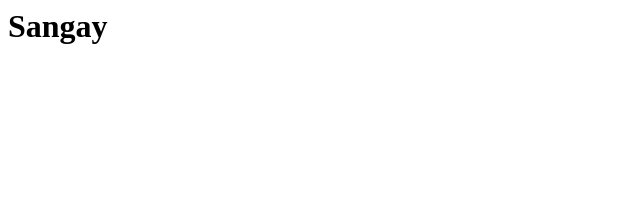
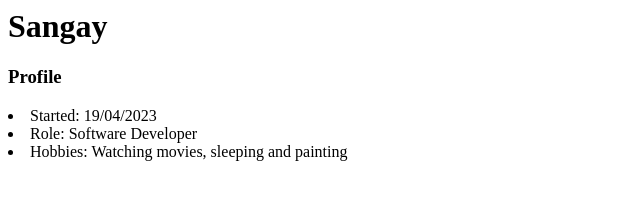
Before and after one commit to sdthinlay/sdthinlay.github.io, a plain HTML site: page index.html in a window 1280 px wide. Shown: the whole page, without its empty margins (0-640 px from the left). Drawn offline with Linux system fonts and the light colour scheme.

Commit message:
Updated my profile

```diff
--- a/index.html
+++ b/index.html
@@ -1 +1,8 @@
 <h1> Sangay </h1>
+
+<h3>Profile</h3>
+<u1>
+    <li>Started: 19/04/2023</li>
+    <li>Role: Software Developer</li>
+    <li>Hobbies: Watching movies, sleeping and painting</li>
+</ul>
```
